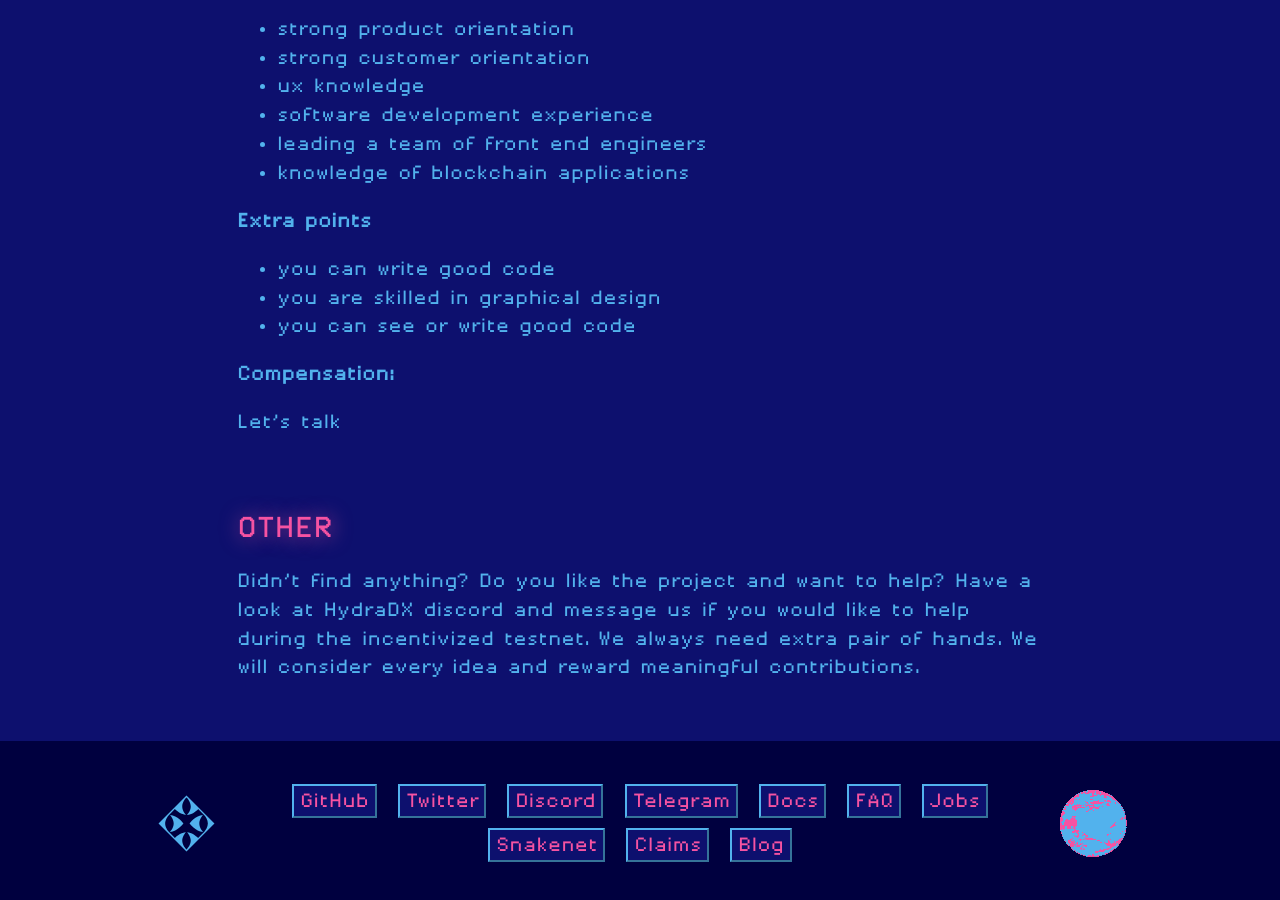
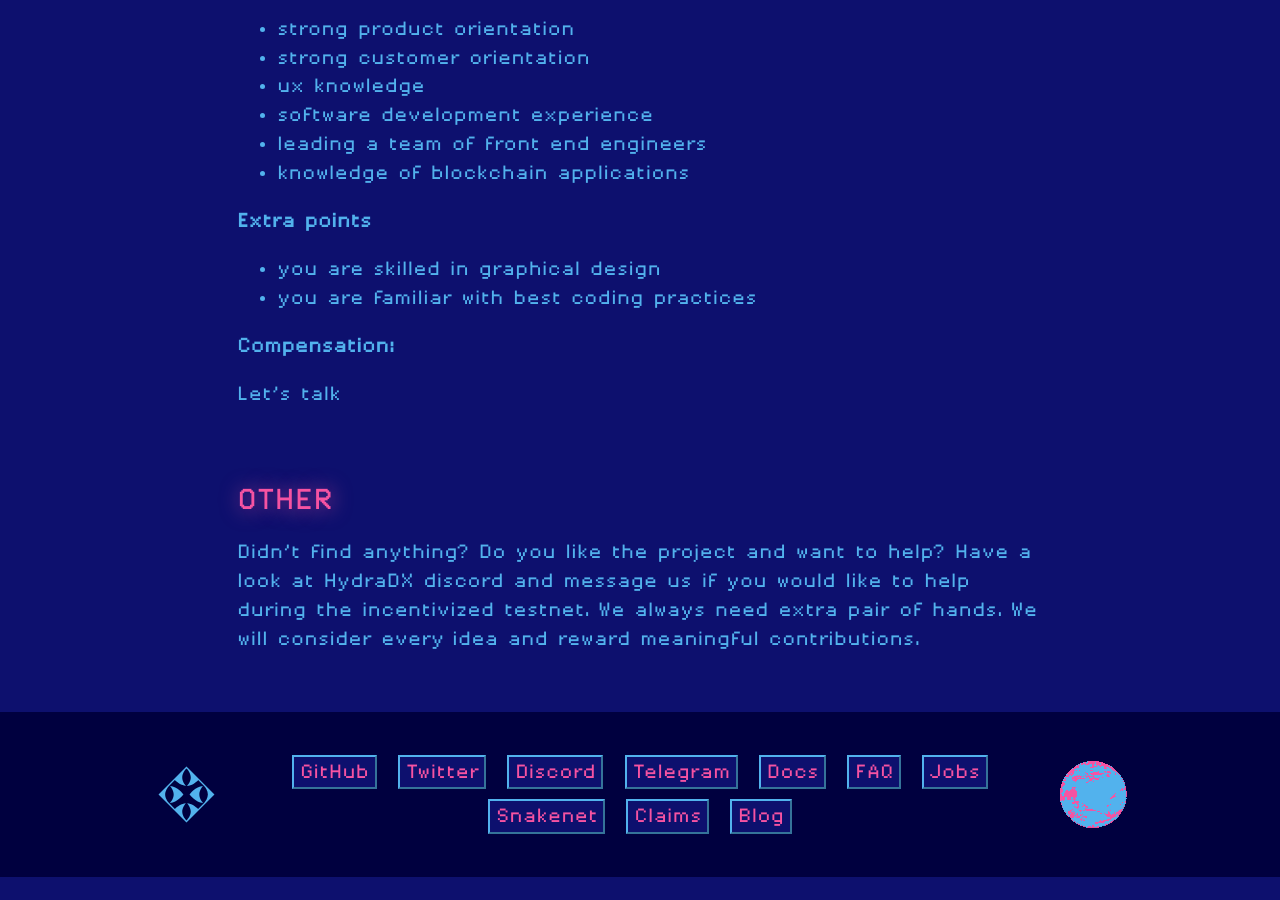
Before and after one commit to galacticcouncil/HydraDX-web-old, a Jekyll site: the page built from jobs.markdown, in a window 1280 px wide and 900 px high, scrolled down 2816 px. Built offline with Jekyll 4.4.1, drawn with Linux system fonts in a browser that asks for light colours; our own code applies the rules of GitHub Pages for plain Markdown files; after the commit the page ends 3693 px from its top, so only the background shows below that.

Commit message:
fix(jobs): minor change in UX position desc

```diff
--- a/jobs.markdown
+++ b/jobs.markdown
@@ -93,9 +93,8 @@ If you want to push the current blockchain applications to the next level, belie
 
 **Extra points**
 
-- you can write good code
 - you are skilled in graphical design
-- you can see or write good code
+- you are familiar with best coding practices
 
 **Compensation:**
 
```
